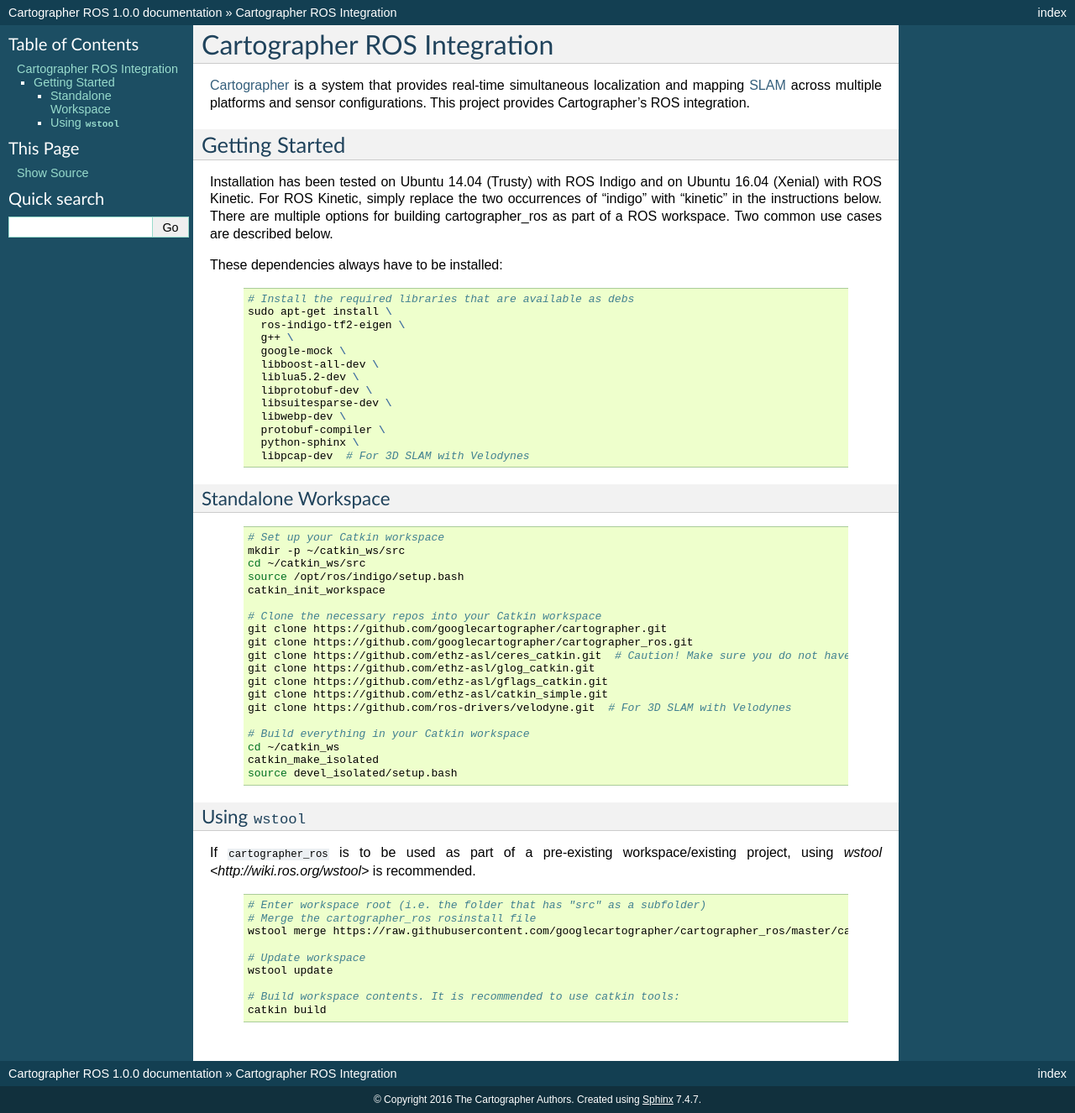
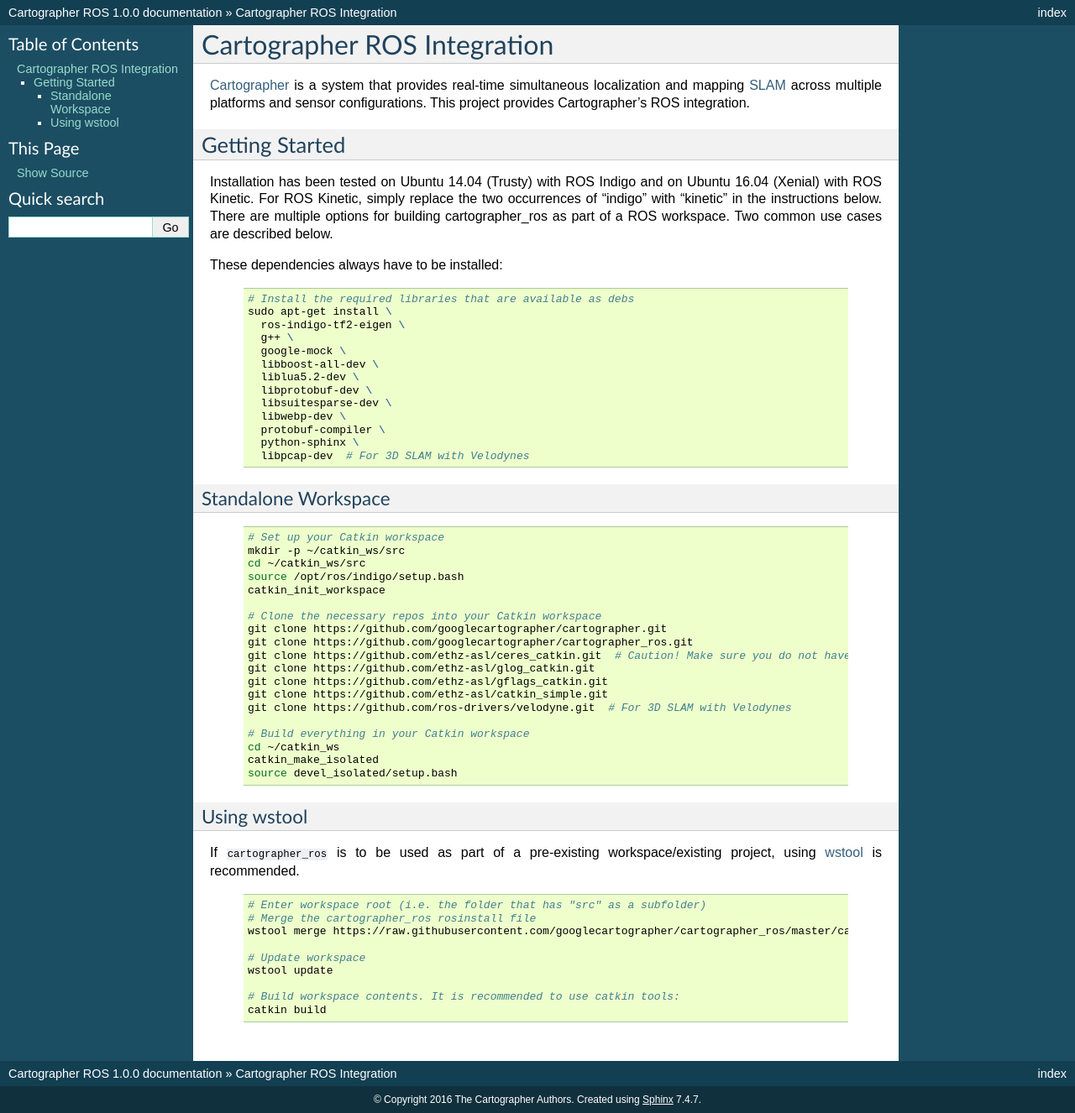
Before and after one commit to larics/cartographer_superbuild, a Sphinx documentation site: the page built from cartographer_ros/docs/source/index.rst, in a window 1280 px wide. Shown: the whole page at 84% size. Built offline with Sphinx 7.4.7, drawn with Linux system fonts in a browser that asks for light colours.

Commit message:
[cartographer_ros] Fixes broken wstool link. (#29) Original commit: googlecartographer/cartographer_ros@ff65a1e7f17ea3fbcf6b18cd921f86fc0b3bd253

```diff
--- a/cartographer_ros/docs/source/index.rst
+++ b/cartographer_ros/docs/source/index.rst
@@ -84,11 +84,11 @@
     catkin_make_isolated
     source devel_isolated/setup.bash
 
-Using ``wstool``
-----------------
+Using wstool
+------------
 
 If ``cartographer_ros`` is to be used as part of a pre-existing
-workspace/existing project, using `wstool <http://wiki.ros.org/wstool>` is
+workspace/existing project, using `wstool <http://wiki.ros.org/wstool>`_ is
 recommended.
 
   .. code-block:: bash
```
